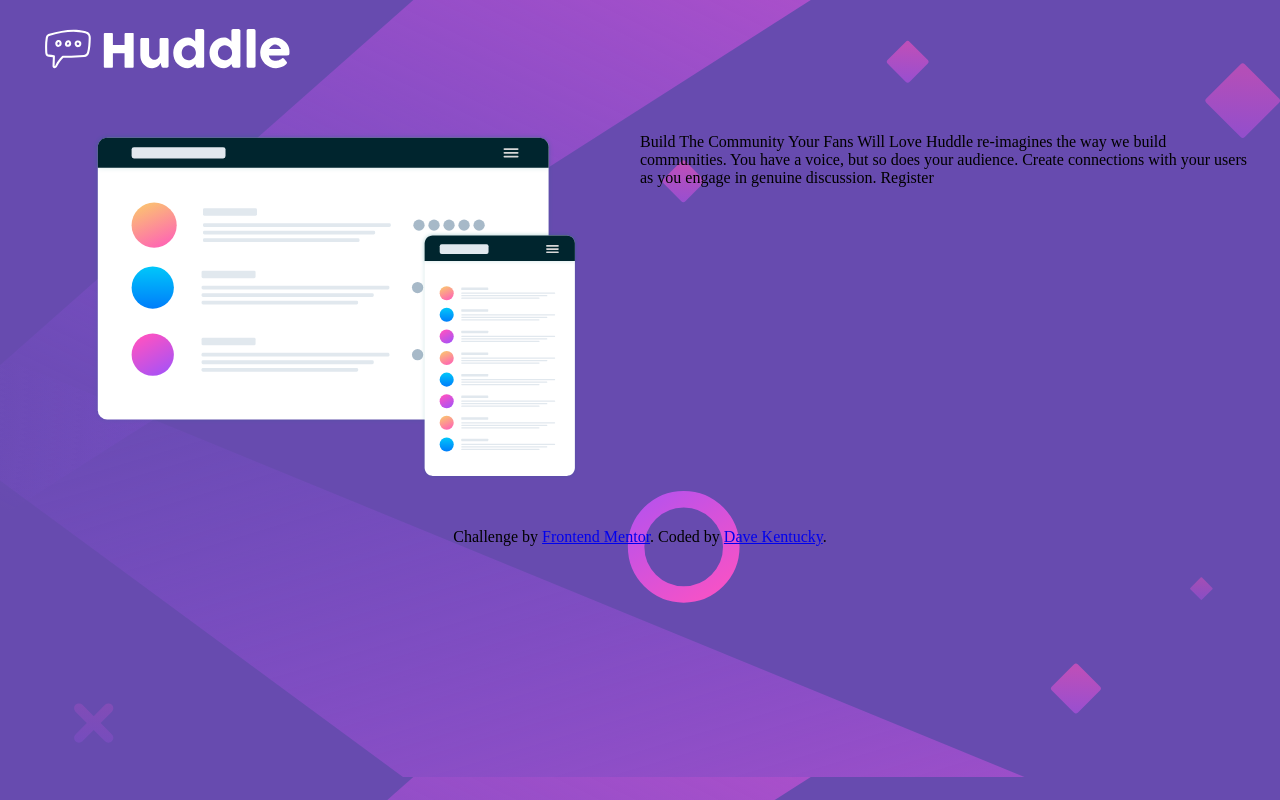
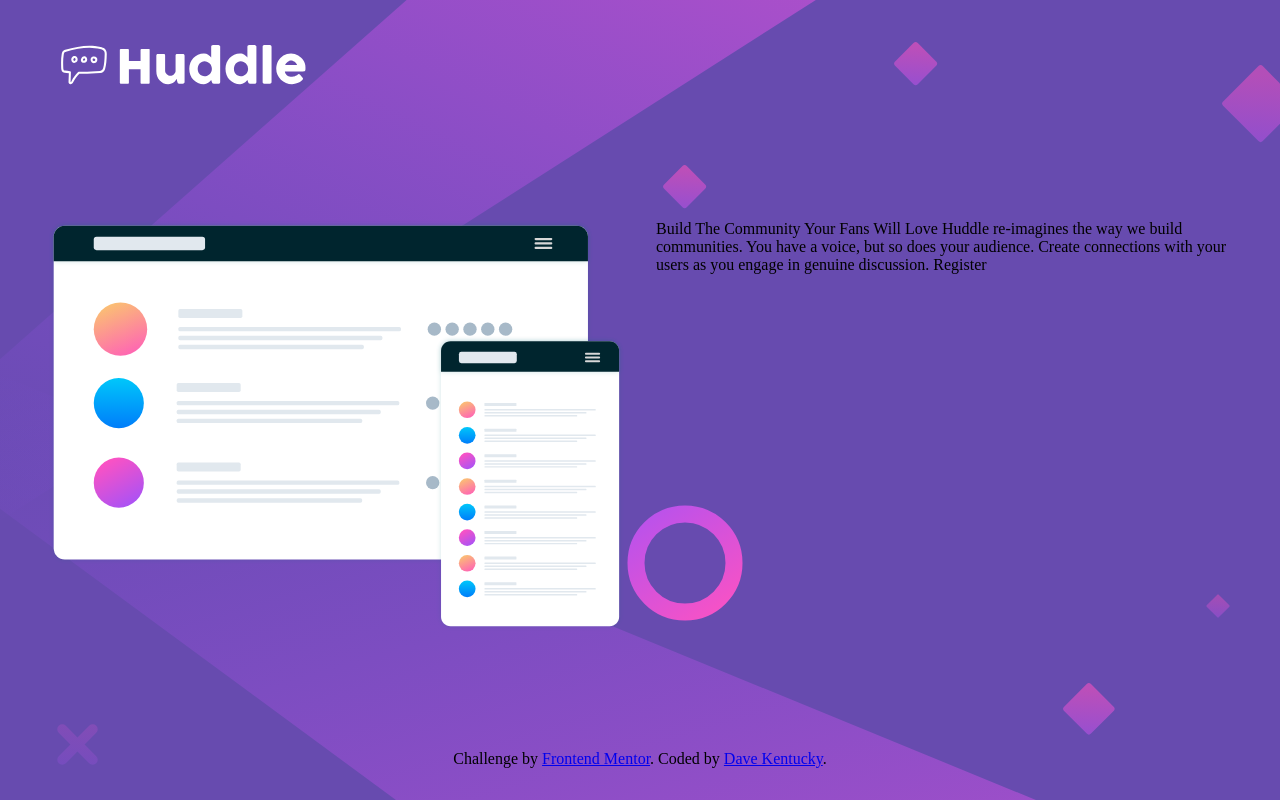
Before and after one commit to DaveKentucky/Frontend-landing-page, a plain HTML site: page index.html in a window 1280 px wide. Drawn offline with Linux system fonts and the light colour scheme.

Commit message:
Fixed the position and division of area for divs

```diff
--- a/style.scss
+++ b/style.scss
@@ -8,28 +8,26 @@ $bg_desktop: url("images/bg-desktop.svg");
 body {
     background-color: hsl(257, 40%, 49%);
     display: flex;
+    height: 100vh;
     flex-direction: column;
-    min-height: 100%;
+    justify-content: space-between;
     margin: 0 1rem;
-}
-
-footer {
-    margin: 1rem 1rem;
-    text-align: center;
 }
 
 .logo {
     max-width: 40%;
 }
 
-.header {
-    margin: 1rem 1rem 2rem 1rem;
-}
+
 
 .main {
     display: grid;
-    flex: 1;
     margin: 1rem;
+}
+
+footer {
+    margin: 1rem 1rem;
+    text-align: center;
 }
 
 .image {
@@ -38,7 +36,8 @@ footer {
     justify-content: center;
     align-items: center;
     img {
-        width: 80%;
+        max-width: 100%;
+        max-height: 100%;
     }
 }
 
@@ -53,12 +52,19 @@ footer {
         background-repeat: no-repeat;
     }
 
+    .header {
+        margin: 1rem;
+    }
+
     .main {
         grid-template-columns: 100%;
-        grid-template-rows: 50% 50%;
+        grid-template-rows: 1 1;
         grid-template-areas:
         "image-area"
         "text-area";
+        div {
+            padding: 1rem 0.2rem;
+        }
     }
 }
 
@@ -66,7 +72,13 @@ footer {
 @media screen and (min-width: 376px){
     body {
         background-image: $bg_desktop;
+        background-repeat: no-repeat;
+        background-position: center;
         background-size: cover;
+    }
+
+    .header {
+        margin: 2rem;
     }
 
     .main {
@@ -74,5 +86,8 @@ footer {
         grid-template-rows: 1;
         grid-template-areas:
         "image-area text-area";
+        div {
+            padding: 0.5rem 1rem;
+        }
     }
 }
```
Also changed, not shown: style.css, 1 other file.
